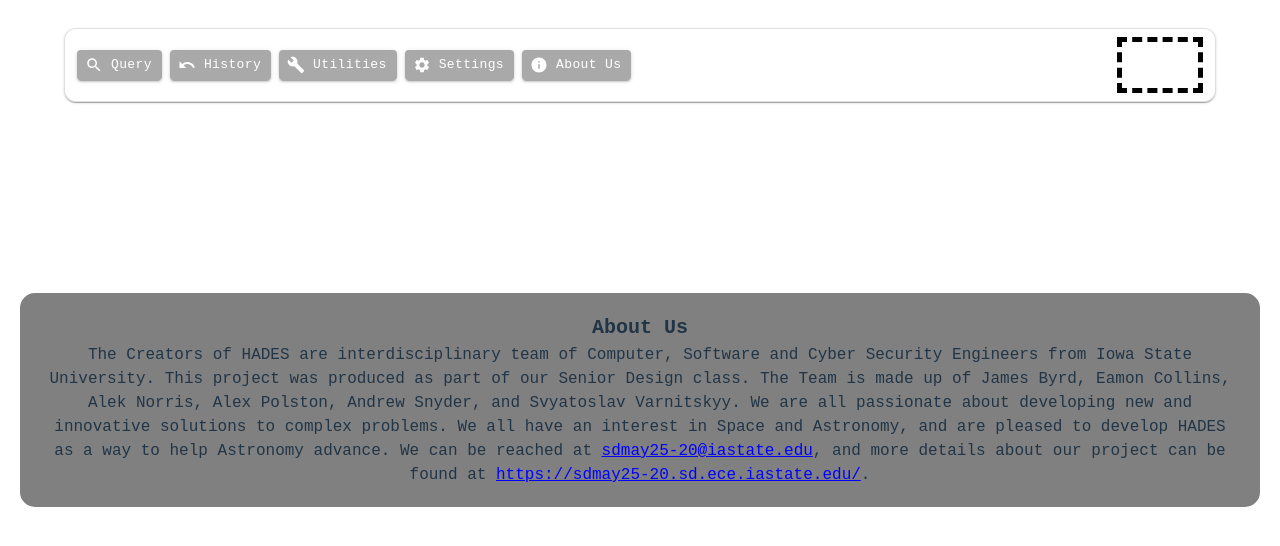
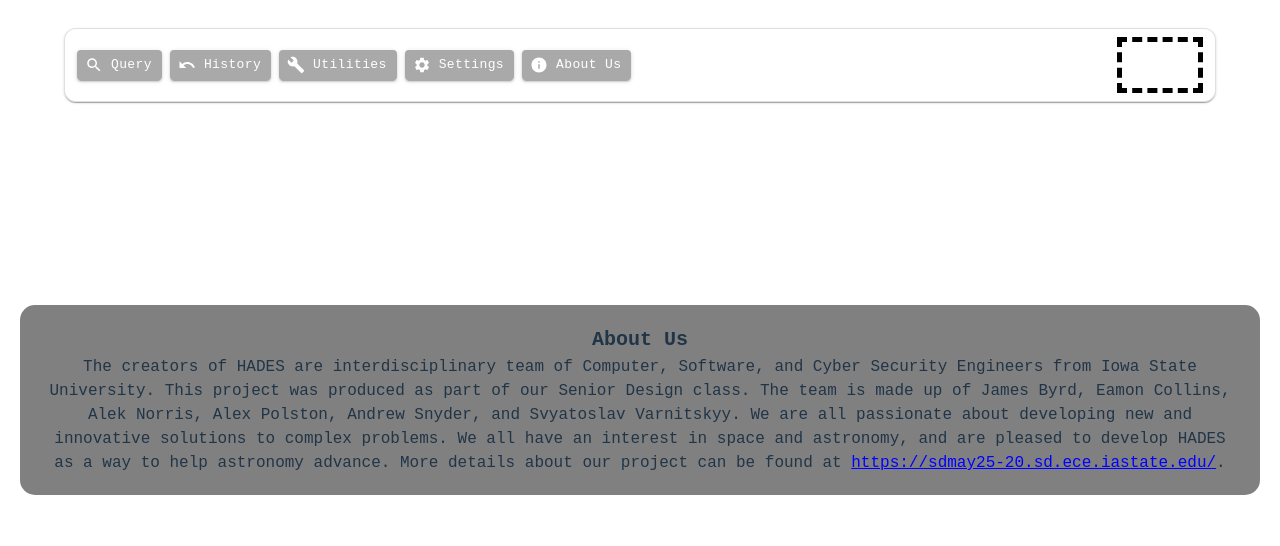
Before and after one commit to Anorris98/Hebse-Database, a React (Vite) app in the folder senior-design/: page /About_Us in a window 1280 px wide. Shown: the top 546 px of the page. Built offline with nearby package versions, Linux system fonts and the light colour scheme.

Commit message:
grammar changes

```diff
--- a/senior-design/src/components/About_Us/About_Us.tsx
+++ b/senior-design/src/components/About_Us/About_Us.tsx
@@ -19,7 +19,7 @@
                 About Us
             </Box>
             <Box sx={{ fontSize: '16px' }}>
-            The Creators of HADES are interdisciplinary team of Computer, Software and Cyber Security Engineers from Iowa State University. This project was produced as part of our Senior Design class. The Team is made up of James Byrd, Eamon Collins, Alek Norris, Alex Polston, Andrew Snyder, and Svyatoslav Varnitskyy. We are all passionate about developing new and innovative solutions to complex problems. We all have an interest in Space and Astronomy, and are pleased to develop HADES as a way to help Astronomy advance. We can be reached at <a href="mailto:sdmay25-20@iastate.edu" style={{ color: 'blue', textDecoration: 'underline' }}>sdmay25-20@iastate.edu</a>, and more details about our project can be found at <a href="https://sdmay25-20.sd.ece.iastate.edu/" target="_blank" rel="noopener noreferrer" style={{ color: 'blue', textDecoration: 'underline' }}>https://sdmay25-20.sd.ece.iastate.edu/</a>.
+            The creators of HADES are interdisciplinary team of Computer, Software, and Cyber Security Engineers from Iowa State University. This project was produced as part of our Senior Design class. The team is made up of James Byrd, Eamon Collins, Alek Norris, Alex Polston, Andrew Snyder, and Svyatoslav Varnitskyy. We are all passionate about developing new and innovative solutions to complex problems. We all have an interest in space and astronomy, and are pleased to develop HADES as a way to help astronomy advance. More details about our project can be found at <a href="https://sdmay25-20.sd.ece.iastate.edu/" target="_blank" rel="noopener noreferrer" style={{ color: 'blue', textDecoration: 'underline' }}>https://sdmay25-20.sd.ece.iastate.edu/</a>.
             </Box>
         </Box>
     );
```
